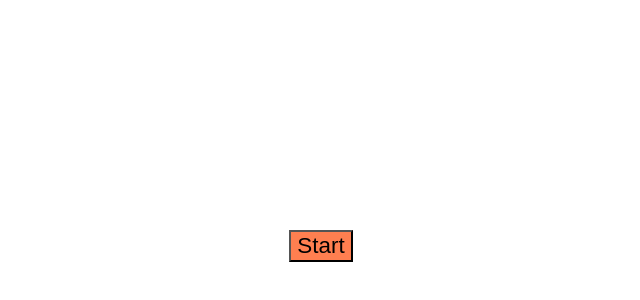
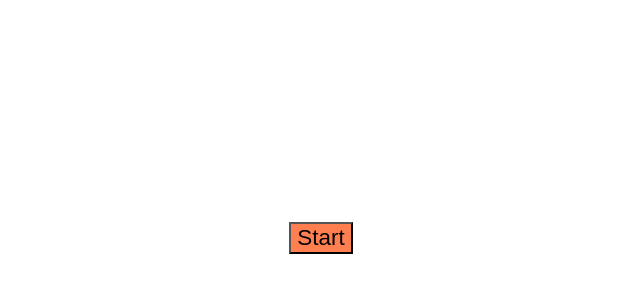
Before and after one commit to matt-j-e/tdd-times-tables, a website with bundled scripts: page index.html in a window 1280 px wide. Shown: the part 162-462 px from the top of the page, without its empty margins (319-959 px from the left). Built offline with nearby package versions, Linux system fonts and the light colour scheme.

Commit message:
Zero body padding & margin.

```diff
--- a/index.html
+++ b/index.html
@@ -3,7 +3,6 @@
 <head>
   <link rel="stylesheet" href="styles.css">
   <meta charset="UTF-8">
-  <meta http-equiv="X-UA-Compatible" content="IE=edge">
   <meta name="viewport" content="width=device-width, initial-scale=1.0">
   <title>Times Tables Practice</title>
 </head>
--- a/styles.css
+++ b/styles.css
@@ -1,3 +1,8 @@
+body {
+  margin: 0;
+  padding: 0;
+}
+
 .wrapper {
   /* font-size: 1.4rem; */
   /* max-width: 100vw; */
```
